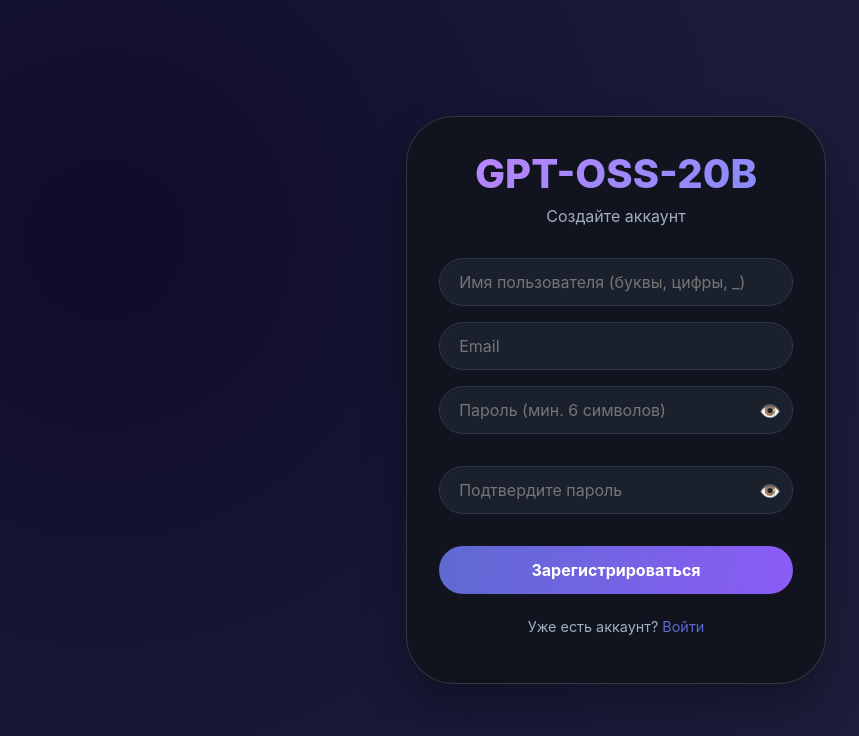
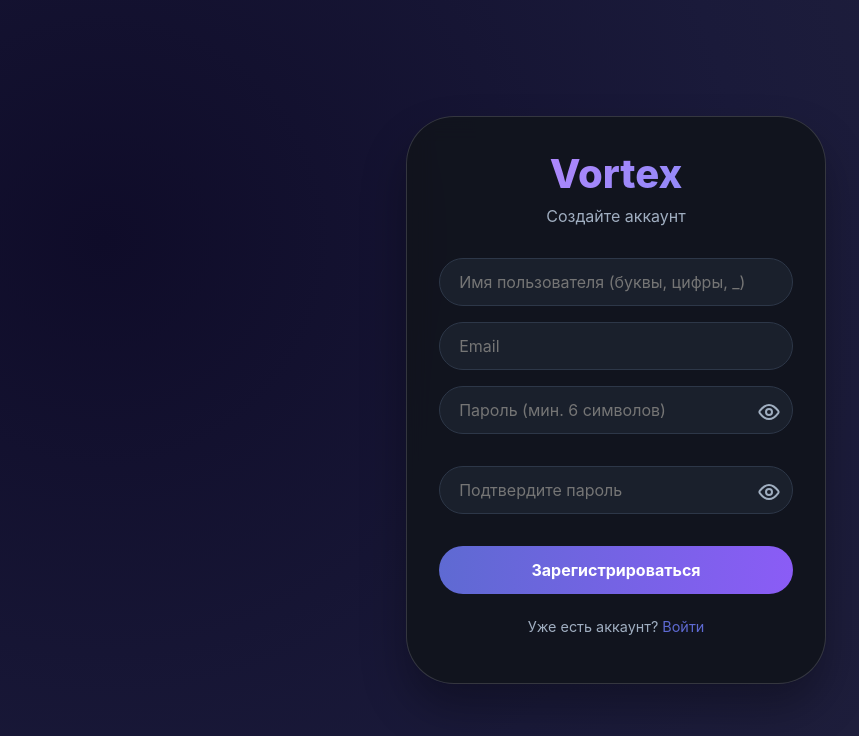
Before and after one commit to Bloodray636/GPT-OSS-20B-Free, a website: page public/auth.html in a window 1280 px wide. Both pictures are taken after a click on the link "Зарегистрироваться". Shown: the whole page, without its empty margins (24-883 px from the left). Drawn offline with Linux system fonts and the light colour scheme.

Commit message:
Изменено наименование модели и стили просмотра пароля

```diff
--- a/public/auth.html
+++ b/public/auth.html
@@ -15,7 +15,14 @@
       <input type="email" id="loginEmail" placeholder="Email" autocomplete="off">
       <div class="input-group">
         <input type="password" id="loginPassword" placeholder="Пароль">
-        <span class="toggle-password" data-target="loginPassword">👁️</span>
+        <span class="toggle-password" data-target="loginPassword">
+          <svg xmlns="http://www.w3.org/2000/svg" width="24" height="24" viewBox="0 0 24 24">
+            <g fill="none" stroke="currentColor" stroke-linecap="round" stroke-linejoin="round" stroke-width="2">
+              <path d="M21.257 10.962c.474.62.474 1.457 0 2.076C19.764 14.987 16.182 19 12 19s-7.764-4.013-9.257-5.962a1.69 1.69 0 0 1 0-2.076C4.236 9.013 7.818 5 12 5s7.764 4.013 9.257 5.962"/>
+              <circle cx="12" cy="12" r="3"/>
+            </g>
+          </svg>
+        </span>
       </div>
       <button id="loginBtn">Войти</button>
       <div class="auth-switch">Нет аккаунта? <a href="#" id="showRegister">Зарегистрироваться</a></div>
@@ -24,17 +31,31 @@
 
     <!-- Форма регистрации -->
     <div id="registerForm" class="auth-card" style="display: none;">
-      <h1>GPT-OSS-20B</h1>
+      <h1>Vortex</h1>
       <div class="sub">Создайте аккаунт</div>
       <input type="text" id="regUsername" placeholder="Имя пользователя (буквы, цифры, _)">
       <input type="email" id="regEmail" placeholder="Email">
       <div class="input-group">
         <input type="password" id="regPassword" placeholder="Пароль (мин. 6 символов)">
-        <span class="toggle-password" data-target="regPassword">👁️</span>
+        <span class="toggle-password" data-target="regPassword">
+          <svg xmlns="http://www.w3.org/2000/svg" width="24" height="24" viewBox="0 0 24 24">
+            <g fill="none" stroke="currentColor" stroke-linecap="round" stroke-linejoin="round" stroke-width="2">
+              <path d="M21.257 10.962c.474.62.474 1.457 0 2.076C19.764 14.987 16.182 19 12 19s-7.764-4.013-9.257-5.962a1.69 1.69 0 0 1 0-2.076C4.236 9.013 7.818 5 12 5s7.764 4.013 9.257 5.962"/>
+              <circle cx="12" cy="12" r="3"/>
+            </g>
+          </svg>
+        </span>
       </div>
       <div class="input-group">
         <input type="password" id="regPasswordConfirm" placeholder="Подтвердите пароль">
-        <span class="toggle-password" data-target="regPasswordConfirm">👁️</span>
+        <span class="toggle-password" data-target="regPasswordConfirm">
+          <svg xmlns="http://www.w3.org/2000/svg" width="24" height="24" viewBox="0 0 24 24">
+            <g fill="none" stroke="currentColor" stroke-linecap="round" stroke-linejoin="round" stroke-width="2">
+              <path d="M21.257 10.962c.474.62.474 1.457 0 2.076C19.764 14.987 16.182 19 12 19s-7.764-4.013-9.257-5.962a1.69 1.69 0 0 1 0-2.076C4.236 9.013 7.818 5 12 5s7.764 4.013 9.257 5.962"/>
+              <circle cx="12" cy="12" r="3"/>
+            </g>
+          </svg>
+        </span>
       </div>
       <button id="registerBtn">Зарегистрироваться</button>
       <div class="auth-switch">Уже есть аккаунт? <a href="#" id="showLogin">Войти</a></div>
```
